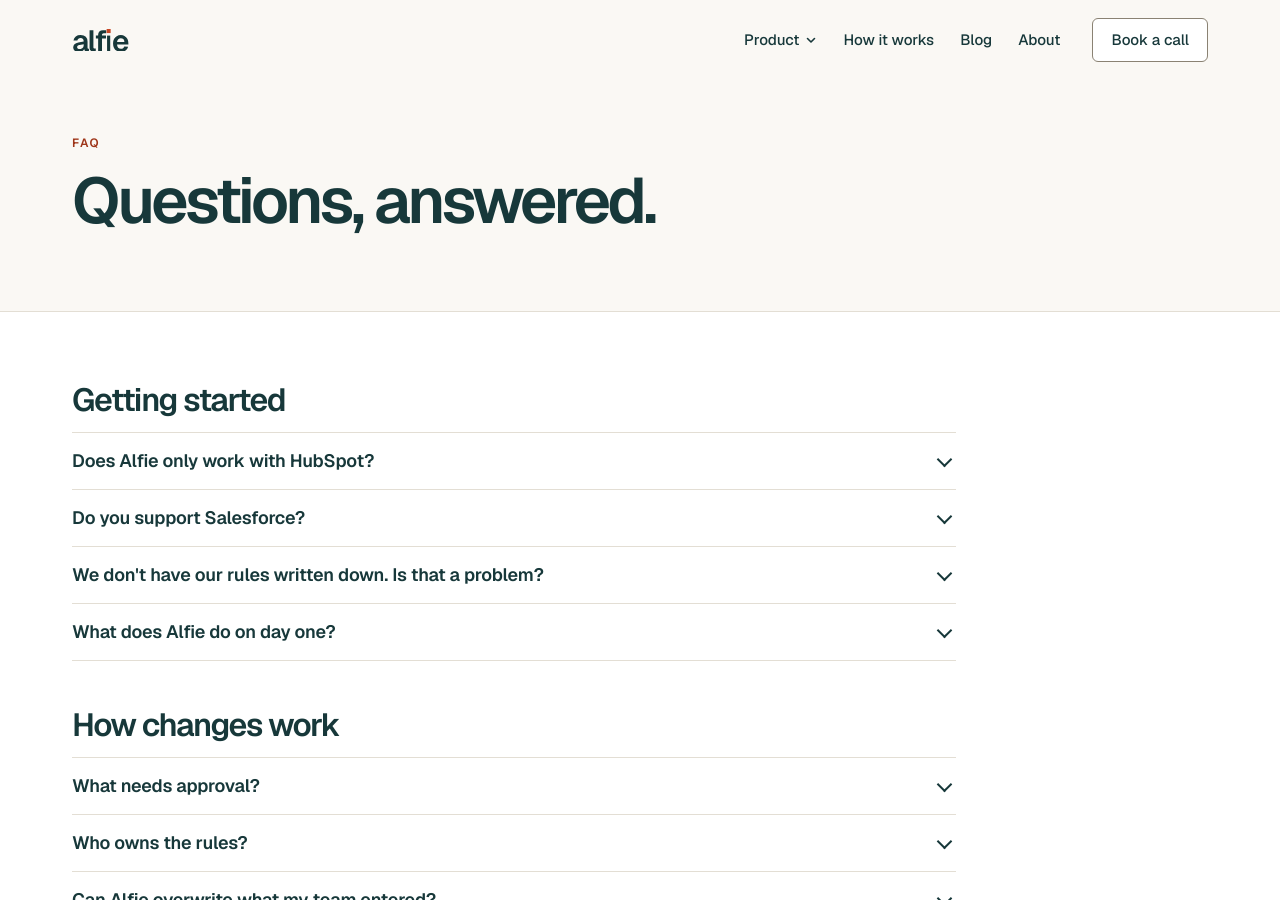
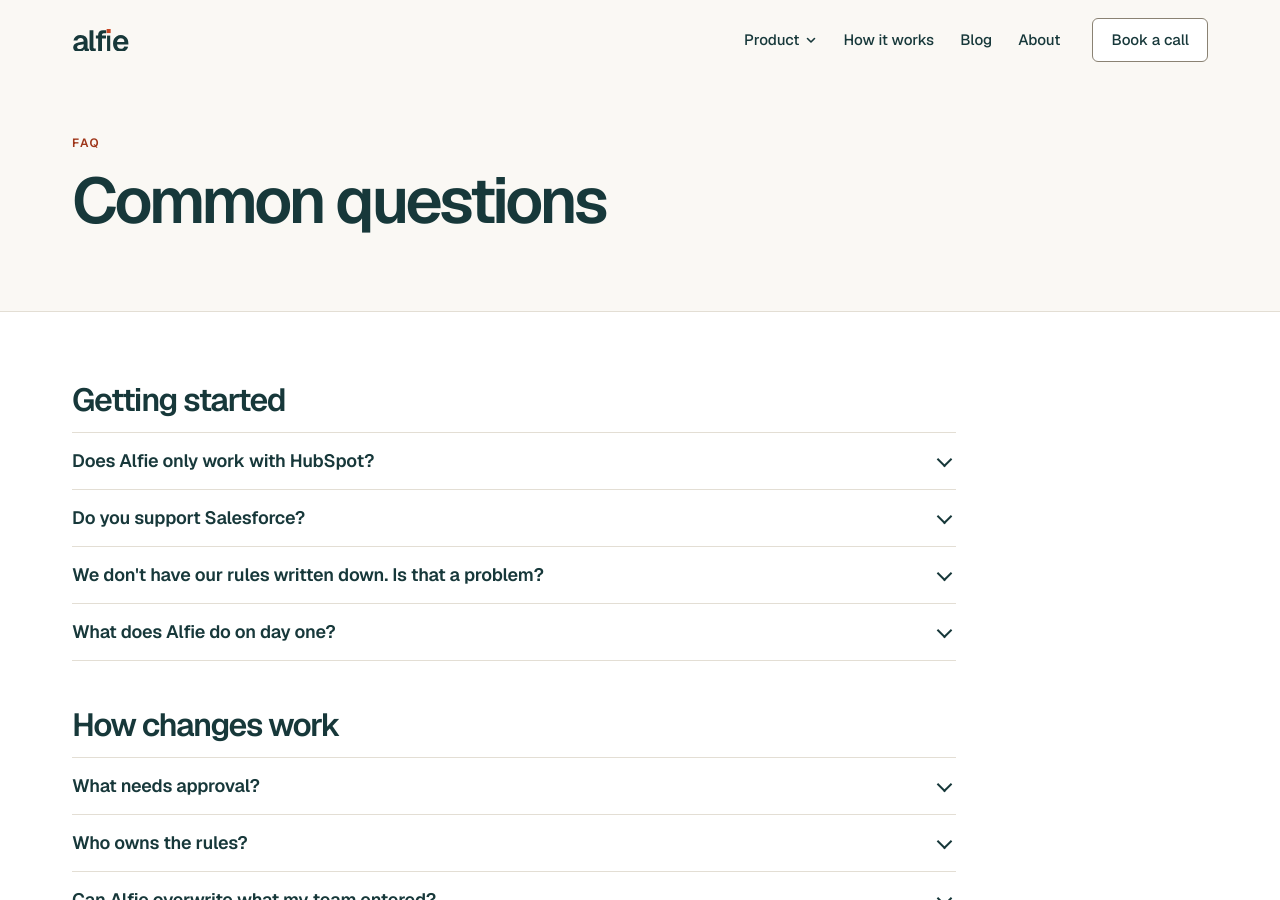
Before and after one commit to bsstaveley87/workwithalfie-site, a Jekyll site: the page built from faq.html, in a window 1280 px wide and 900 px high. Built offline with Jekyll 4.4.1, drawn with Linux system fonts in a browser that asks for light colours.

Commit message:
FAQ H1 and README note

```diff
--- a/faq.html
+++ b/faq.html
@@ -15,7 +15,7 @@ groups:
 ---
 <section class="page-hero" aria-labelledby="h1"><div class="wrap">
   <p class="label">FAQ</p>
-  <h1 id="h1">Questions, answered.</h1>
+  <h1 id="h1">Common questions</h1>
 </div></section>
 
 <section class="sec alt" id="questions" aria-label="Questions"><div class="wrap">
```
Also changed, not shown: README-v1.md.
